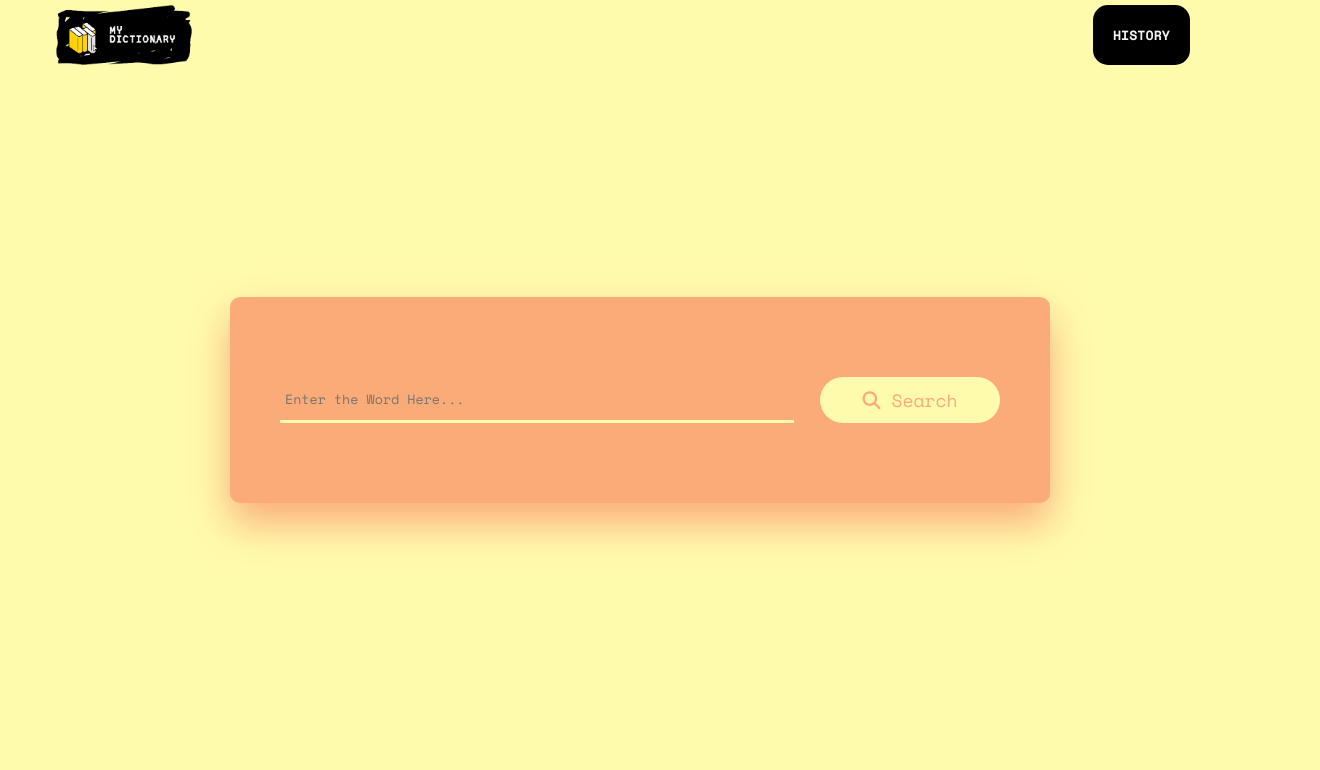
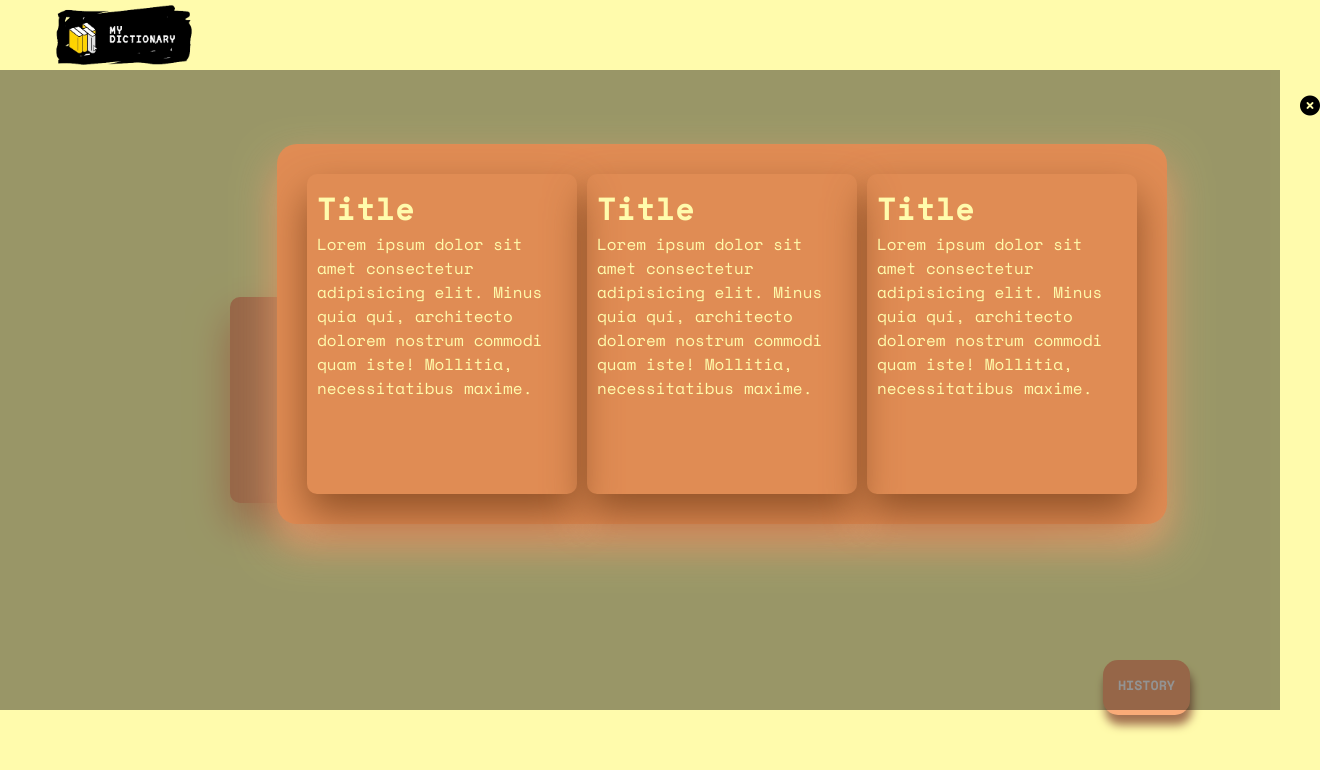
Before and after one commit to Therohitmahar/My-Dictionary---JavaScript-Project, a plain HTML site: page index.html in a window 1280 px wide. Both pictures are taken after a click on the button "HISTORY". Shown: the whole page, 1320 px wide, since content can reach past the window. Drawn offline with nearby package versions, Linux system fonts and the light colour scheme.

Commit message:
history button added

```diff
--- a/App.js
+++ b/App.js
@@ -4,9 +4,9 @@ const url="https://api.dictionaryapi.dev/api/v2/entries/en/";
 const result = document.getElementById('result');
 const sound = document.getElementById('sound');
 const btn =document.getElementById('search-btn');
-
+let input =document.getElementById('input');
 function searchWord(){
-    let inputWord = document.getElementById('input').value;
+    let inputWord = input.value;
 
     fetch(`${url}${inputWord}`)
     .then((response) => response.json())
@@ -14,7 +14,7 @@ function searchWord(){
         console.log(data);
         result.innerHTML = `<div class="word">
         <h3>${inputWord}</h3>
-        <button onClick="playSound()"><img src="img/volume-up-interface-symbol.png"</button>
+        <button onClick="playSound()"><img src="img/volume-up-interface-symbol.png"></button>
     </div>
     <div class="details">
         <p>${data[0].meanings[0].partOfSpeech} </p>
@@ -26,8 +26,22 @@ function searchWord(){
     <p class="word-example">
        ${data[0].meanings[0].definitions[0].example || ""}
     </p>`;
-    sound.setAttribute("src",`${data[0].phonetics[0].audio}`);
 
+    if(`${data[0].phonetics[0].audio}`.includes("https")){
+        sound.setAttribute("src",`${data[0].phonetics[0].audio}`);
+
+    }
+    else if(`${data[0].phonetics[1].audio}`.includes("https")){
+        sound.setAttribute("src",`${data[0].phonetics[1].audio}`);
+
+    }
+    else if(`${data[0].phonetics[2].audio}`.includes("https")){
+        sound.setAttribute("src",`${data[0].phonetics[2].audio}`);
+
+    }
+    else{
+        console.log("dont have auido")
+    }
 
 
 })
@@ -36,7 +50,21 @@ function searchWord(){
     })
 }
 btn.addEventListener('click', searchWord);
+input.addEventListener('keypress', function (event) {
+    if(event.keyCode === 13){
+        searchWord();
+    }
+});
 
 function playSound(){
     sound.play();
 }
+let history_page= document.getElementById('history-page');
+
+document.getElementById('history-btn').addEventListener('click',()=>{
+    history_page.style.display="block";
+})
+document.getElementById('cross').addEventListener('click', ()=>{
+    history_page.style.display="none";
+
+})
--- a/index.html
+++ b/index.html
@@ -9,6 +9,7 @@
     <link rel="preconnect" href="https://fonts.googleapis.com">
     <!-- <script src="https://kit.fontawesome.com/9cbd9dce4b.js" crossorigin="anonymous"></script> -->
     <link rel="stylesheet" href="https://cdnjs.cloudflare.com/ajax/libs/font-awesome/6.3.0/css/all.min.css" integrity="sha512-SzlrxWUlpfuzQ+pcUCosxcglQRNAq/DZjVsC0lE40xsADsfeQoEypE+enwcOiGjk/bSuGGKHEyjSoQ1zVisanQ==" crossorigin="anonymous" referrerpolicy="no-referrer" />
+    <link rel="shortcut icon" href="img/favicon(1).ico" type="image/x-icon">
 
 <link rel="preconnect" href="https://fonts.gstatic.com" crossorigin>
 <link href="https://fonts.googleapis.com/css2?family=Space+Mono:wght@400;700&display=swap" rel="stylesheet">
@@ -19,7 +20,7 @@
         <nav>
             <ul>
                 <li><img src="img/logo.png" alt=""></li>
-                <button>HISTORY</button>
+                <button id="history-btn">HISTORY</button>
             </ul>
         </nav>
     </header>
@@ -36,6 +37,30 @@
             <div class="result" id="result"></div>
         </div>
     </main>
+    <div class="history" id="history-page">
+        <i id="cross"class="cross fa-sharp fa-solid fa-circle-xmark"></i>
+
+        <div class="bigcontainer">
+            <div  class="container1 history-container">
+                <h1>Title</h1>
+                <p>Lorem ipsum dolor sit amet consectetur adipisicing elit. Minus quia qui, architecto dolorem nostrum commodi quam iste! Mollitia, necessitatibus maxime.</p>
+
+                <!-- <p><i class="fa-solid fa-trash-can"></i></p> -->
+            </div>
+            <div class="container2 history-container">
+                <h1>Title</h1>
+                <p>Lorem ipsum dolor sit amet consectetur adipisicing elit. Minus quia qui, architecto dolorem nostrum commodi quam iste! Mollitia, necessitatibus maxime.</p>
+            <!-- <p><i class="fa-solid fa-trash-can"></i></p> -->
+
+            </div>
+            <div class="container3 history-container">
+                <h1>Title</h1>
+                <p>Lorem ipsum dolor sit amet consectetur adipisicing elit. Minus quia qui, architecto dolorem nostrum commodi quam iste! Mollitia, necessitatibus maxime.</p>
+                <!-- <p><i class="fa-solid fa-trash-can"></i></p> -->
+
+            </div>
+        </div>
+    </div>
 <script src="App.js"></script>
 </body>
 </html>
--- a/styles.css
+++ b/styles.css
@@ -29,19 +29,24 @@ nav img{
     cursor: pointer;
 }
 nav button{
-    height: 55px;
+    height: 45px;
     margin: 5px;
     margin-right: 40px;
-    padding: 20px;
+    padding: 15px;
     padding-bottom: 40px;
     text-align: center;
     border: transparent;
     border-radius: 15px;
     color: whitesmoke;
-    background-color: black;
+    background-color: #FAAB78;
     font-weight: 700;
+    box-shadow: 2px 10px 10px #a37150;
+    position:fixed;
 
+    right: 50px;
+    bottom: 80px;
 }
+
 .container{
     background-color: #FAAB78;
     width: 90vmin;
@@ -52,8 +57,9 @@ nav button{
     padding: 80px 50px;
     border-radius: 10px;
     box-shadow: 0 20px 40px #FAAB78;
+    transition: 0.5s;
+}
 
-}
 .input-box{
     width: 100%;
     display: flex;
@@ -86,6 +92,7 @@ nav button{
 
 .result{
     position: relative;
+    transition: 0.5s;
 
 }
 .result .word{
@@ -115,6 +122,7 @@ nav button{
     color: #fde1b6;
     margin: 5px 0 20px 0;
     font-size: 14px;
+    transition: 0.5s;
 }
 
 .word-meaning{
@@ -133,3 +141,43 @@ nav button{
     margin-top: 80px;
 
 }
+.history{
+    background-color: rgba(0, 0, 0, 0.4);
+    position: relative;
+    height: 80vh;
+    display: none;
+    transition: 0.4s;
+}
+.bigcontainer{
+    display: grid;
+    gap: 10px;
+    position: absolute;
+    top: 74px;
+    left: 277px;
+    grid-template-columns: repeat(3,270px);
+    background-color: #e08c54;
+    padding: 30px;
+    border-radius: 20px;
+    box-shadow: 0 20px 40px #e79f6e;
+}
+.history-container{
+    position: relative;
+    height: 300px;
+    padding: 10px;
+    border-radius: 10px;
+    box-shadow: 0 20px 40px #915228;
+    color: #FFFBAC;
+}
+.cross{
+    font-size: 20px;
+    position: relative;
+    cursor: pointer;
+    left: 1300px;
+    top: 25px;
+    color: black;
+    transition: 0.2s;
+}
+.cross:hover{
+    color: #915228;
+    scale: 1.1;
+}
--- /dev/null
+++ b/styles1.css
@@ -0,0 +1,44 @@
+body{
+    margin: 0;
+    display: flex;
+    justify-content: center;
+    align-items: center;
+    height: 100vh;
+    font-family: 'Space Mono', monospace;
+    background-color: #FFFBAC;
+}
+.bigcontainer{
+    display: grid;
+    justify-content: center;
+    align-items: center;
+    grid-template-columns: repeat(3,270px);
+    align-items: center;
+    background-color: #FAAB78;
+    margin: 200px 0;
+    padding: 30px;
+    grid-gap: 10px;
+    border-radius: 20px;
+    box-shadow: 0 20px 40px #FAAB78;
+}
+.container{
+    position: relative;
+    height: 300px;
+    padding: 10px;
+    margin-top: 0;
+    border-radius: 10px;
+    box-shadow: 0 20px 40px #915228;
+    color: #FFFBAC;
+
+}
+p i{
+    color: #915228;
+    font-size: 24px;
+    position: relative;
+    right: -219px;
+    bottom: -60px;
+    transition: all 0.4s;
+    cursor: pointer;
+}
+p i:hover{
+    scale: 1.1;
+}
```
Also changed, not shown: index2.html (added, +37 -0 lines), img/favicon (1).ico (added), img/favicon.ico (added).
